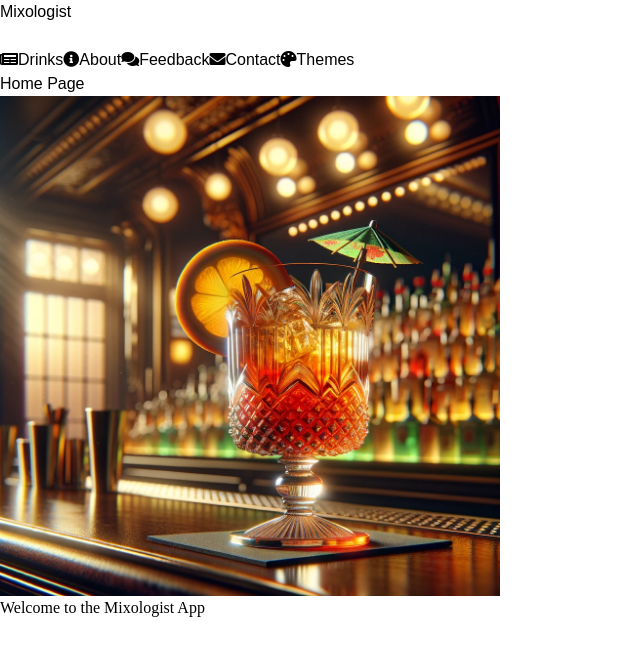
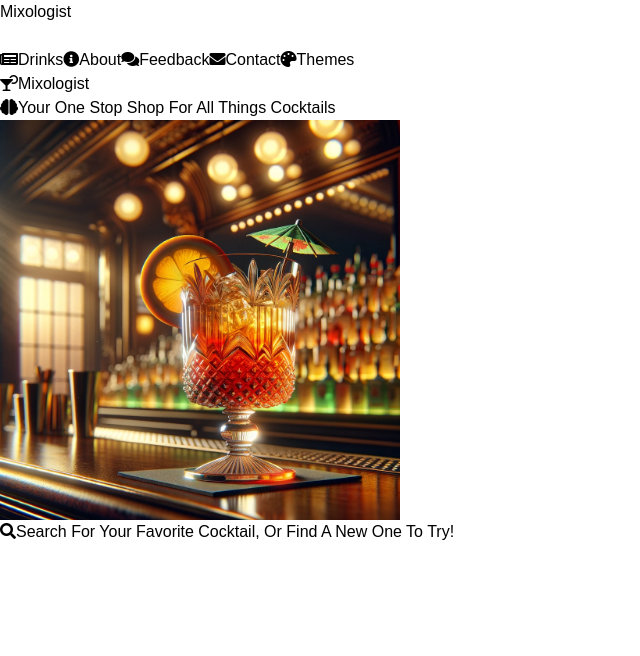
Before and after one commit to RW2023/mixologist, a Next.js app: page / in a window 1280 px wide. Shown: the top 656 px of the page, without its empty margins (0-640 px from the left). Built offline with nearby package versions, Linux system fonts and the light colour scheme.

Commit message:
update image dimension and pass prop to subheading

```diff
--- a/src/app/page.tsx
+++ b/src/app/page.tsx
@@ -1,21 +1,26 @@
-import Image from 'next/image'
+import Heading from '@/Components/ui/Heading';
+import SubHeading from '@/Components/ui/SubHeading';
+import Image from 'next/image';
 
 export default function Home() {
   return (
-    <div className='flex flex-col flex-wrap items-center h-screen justify-center align-middle'>
-      <h1 className='text-3xl m-2'>Home Page</h1>
-      <Image
-        src="/images/cocktail.png"
-        alt="cocktail"
-        width={500}
-        height={500}
-        className='rounded-md border-2 border-base-500 bg-base-500 p-2'
-      />
-      <div>
-        <p className='text-2xl text-center'>
-         Welcome to the Mixologist App
-        </p>
+    <div className="flex flex-col flex-wrap h-screen justify-center text-3xl items-center">
+      <div className="text text-4xl">
+        <Heading title="Mixologist" iconClass="fas fa-cocktail" />
+        <SubHeading
+          title="Your one stop shop for all things cocktails"
+          iconClass="fas fa-brain"
+        />
+        <Image
+          src="/images/cocktail.png"
+          alt="cocktail"
+          width={400}
+          height={400}
+          className="rounded-lg border-2 border-base-500 bg-base-300 p-2 items-center justify-center mx-auto mb-4"
+        />
       </div>
+
+      <SubHeading title='search for your favorite cocktail, or find a new one to try! ' iconClass='fas fa-search' />
     </div>
-  )
+  );
 }
```
